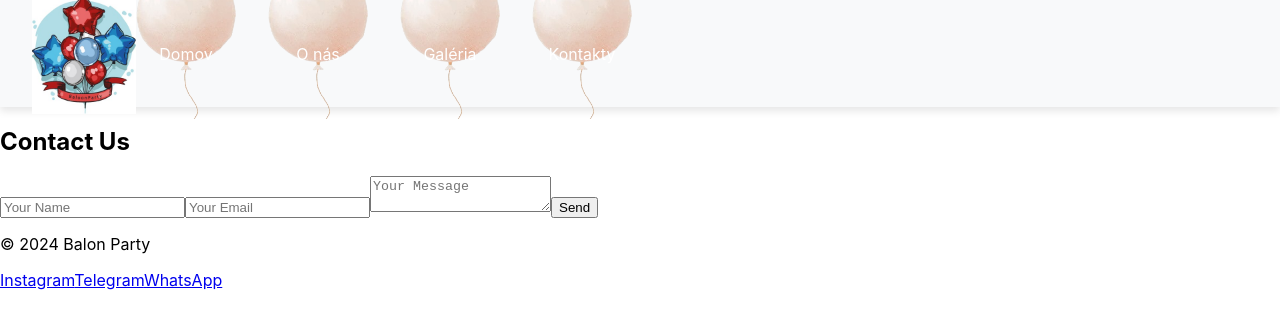
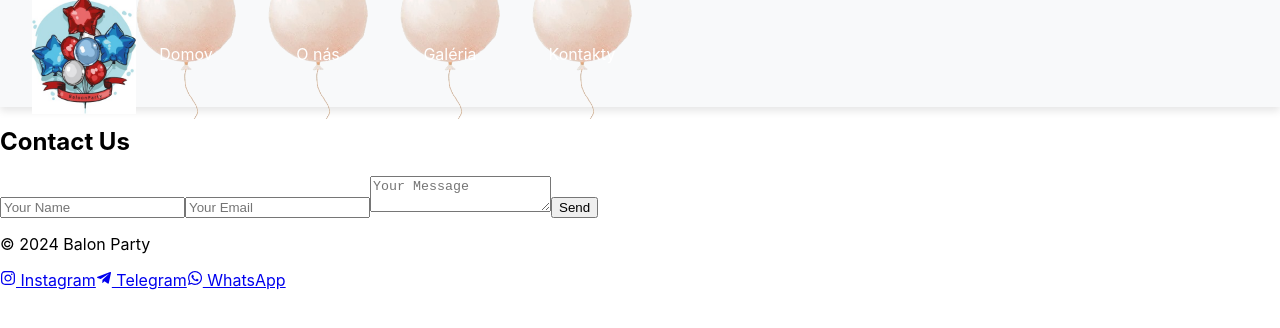
Before and after one commit to VadymMak/baloon-party, a React (Create React App) app: page /contact in a window 1280 px wide. Shown: the top 328 px of the page. Built offline with nearby package versions, Linux system fonts and the light colour scheme.

Commit message:
first commit_1

```diff
--- a/package.json
+++ b/package.json
@@ -12,6 +12,7 @@
     "@types/react-dom": "^18.3.1",
     "react": "^18.3.1",
     "react-dom": "^18.3.1",
+    "react-icons": "^5.3.0",
     "react-router": "6.4",
     "react-router-dom": "^6.27.0",
     "react-scripts": "5.0.1",
--- /dev/null
+++ b/src/components/Footer.module.scss
@@ -0,0 +1,30 @@
+.footer {
+  text-align: center;
+  padding: 1rem;
+  background-color: #f8f9fa;
+  color: #333;
+
+  .social-media {
+    display: flex;
+    justify-content: center;
+    gap: 1rem;
+    margin-top: 0.5rem;
+
+    a {
+      color: #333;
+      text-decoration: none;
+      font-size: 1rem;
+      display: flex;
+      align-items: center;
+
+      svg {
+        margin-right: 0.3rem; // Space between icon and text
+        font-size: 1.2rem;
+      }
+
+      &:hover {
+        color: #ff4081; // Hover color
+      }
+    }
+  }
+}
--- a/src/components/Footer.tsx
+++ b/src/components/Footer.tsx
@@ -1,13 +1,32 @@
 // src/components/Footer.tsx
 import React from "react";
+import { FaInstagram, FaTelegramPlane, FaWhatsapp } from "react-icons/fa"; // Import icons
 
 const Footer: React.FC = () => (
-  <footer>
+  <footer className="footer">
     <p>© 2024 Balon Party</p>
     <div className="social-media">
-      <a href="#">Instagram</a>
-      <a href="#">Telegram</a>
-      <a href="#">WhatsApp</a>
+      <a
+        href="https://instagram.com/yourusername"
+        target="_blank"
+        rel="noopener noreferrer"
+      >
+        <FaInstagram /> Instagram
+      </a>
+      <a
+        href="https://t.me/yourusername"
+        target="_blank"
+        rel="noopener noreferrer"
+      >
+        <FaTelegramPlane /> Telegram
+      </a>
+      <a
+        href="https://wa.me/yourphonenumber"
+        target="_blank"
+        rel="noopener noreferrer"
+      >
+        <FaWhatsapp /> WhatsApp
+      </a>
     </div>
   </footer>
 );
```
Also changed, not shown: tsconfig.json (+3 -8 lines), 1 other file (tests, documents, lock files or other folders).
